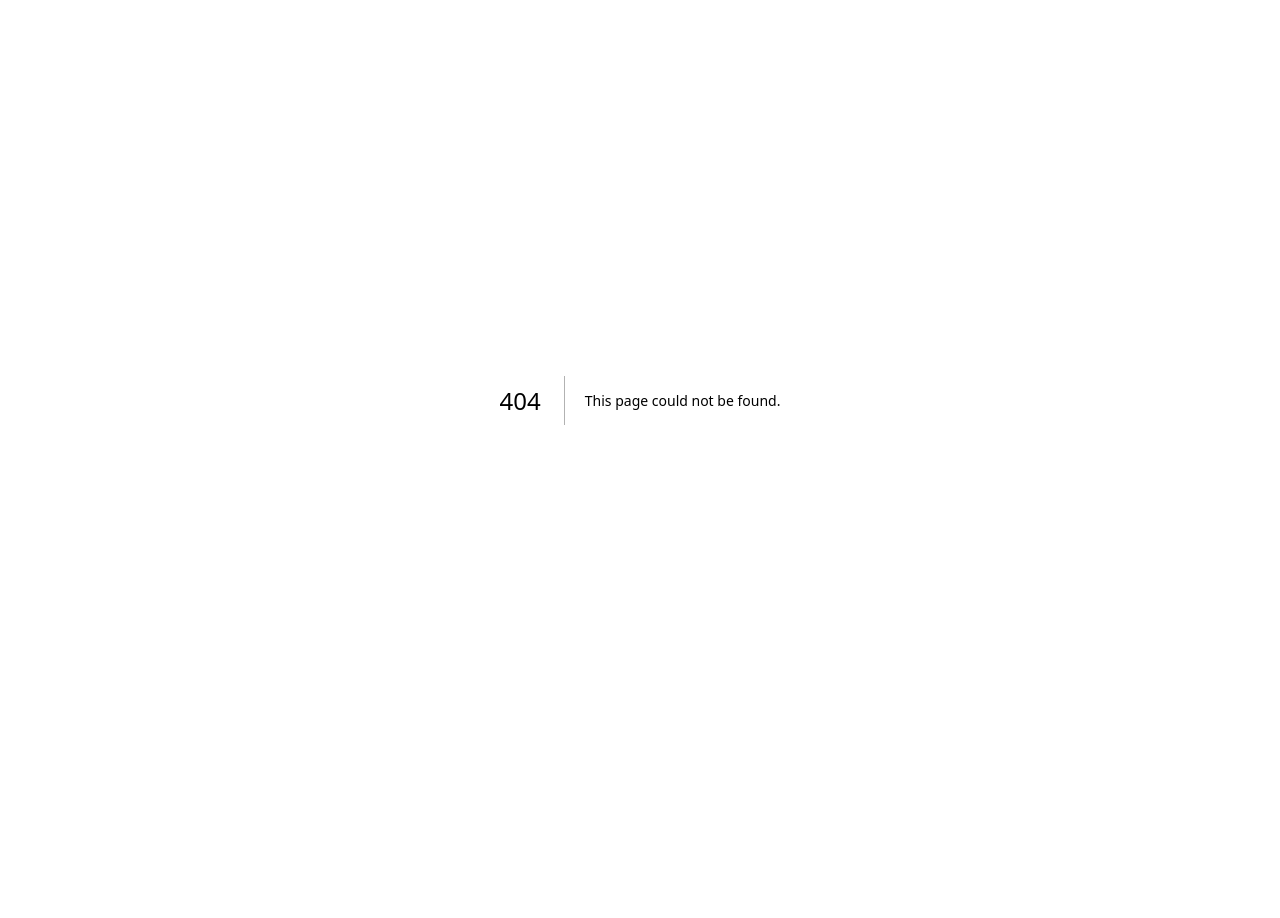
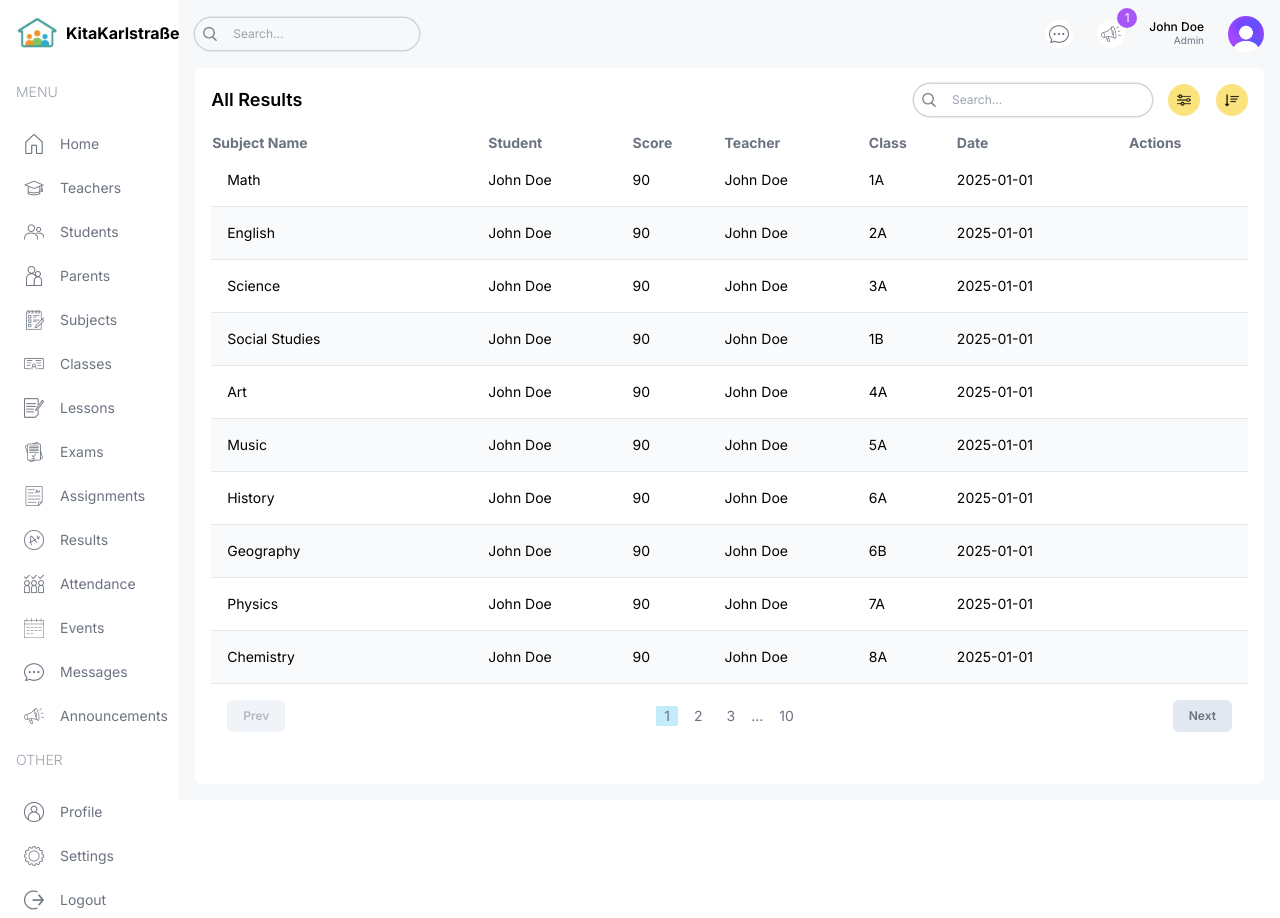
Before and after one commit to dimilidi/kita_app, a Next.js app in the folder kita_frontend/: page /list/results in a window 1280 px wide. Before the commit this address had no page. Before the commit the page ends 800 px from the top, so only its background shows below. Built offline with nearby package versions, Linux system fonts and the light colour scheme.

Commit message:
results list page added

```diff
--- /dev/null
+++ b/kita_frontend/src/app/(dashboard)/list/results/page.tsx
@@ -0,0 +1,108 @@
+import FormModal from "@/components/FormModal";
+import Pagination from "@/components/Pagination";
+import Table from "@/components/Table";
+import TableSearch from "@/components/TableSearch";
+import {
+  resultsData,
+  role,
+} from "@/lib/data";
+import Image from "next/image";
+
+type Result = {
+  id: number;
+  subject: string;
+  class: string;
+  teacher: string;
+  student: string;
+  type: "exam" | "assignment";
+  date: string;
+  score: number;
+};
+
+const columns = [
+  {
+    header: "Subject Name",
+    accessor: "name",
+  },
+  {
+    header: "Student",
+    accessor: "student",
+  },
+  {
+    header: "Score",
+    accessor: "score",
+    className: "hidden md:table-cell",
+  },
+  {
+    header: "Teacher",
+    accessor: "teacher",
+    className: "hidden md:table-cell",
+  },
+  {
+    header: "Class",
+    accessor: "class",
+    className: "hidden md:table-cell",
+  },
+  {
+    header: "Date",
+    accessor: "date",
+    className: "hidden md:table-cell",
+  },
+  {
+    header: "Actions",
+    accessor: "action",
+  },
+];
+
+const ResultListPage = () => {
+  const renderRow = (item: Result) => (
+    <tr
+      key={item.id}
+      className="border-b border-gray-200 even:bg-slate-50 text-sm hover:bg-kitaPurpleLight"
+    >
+      <td className="flex items-center gap-4 p-4">{item.subject}</td>
+      <td>{item.student}</td>
+      <td className="hidden md:table-cell">{item.score}</td>
+      <td className="hidden md:table-cell">{item.teacher}</td>
+      <td className="hidden md:table-cell">{item.class}</td>
+      <td className="hidden md:table-cell">{item.date}</td>
+      <td>
+        <div className="flex items-center gap-2">
+          {role === "admin" || role === "teacher" && (
+            <>
+              <FormModal table="result" type="update" data={item} />
+              <FormModal table="result" type="delete" id={item.id} />
+            </>
+          )}
+        </div>
+      </td>
+    </tr>
+  );
+
+  return (
+    <div className="bg-white p-4 rounded-md flex-1 m-4 mt-0">
+      {/* TOP */}
+      <div className="flex items-center justify-between">
+        <h1 className="hidden md:block text-lg font-semibold">All Results</h1>
+        <div className="flex flex-col md:flex-row items-center gap-4 w-full md:w-auto">
+          <TableSearch />
+          <div className="flex items-center gap-4 self-end">
+            <button className="w-8 h-8 flex items-center justify-center rounded-full bg-kitaYellow">
+              <Image src="/filter.png" alt="" width={14} height={14} />
+            </button>
+            <button className="w-8 h-8 flex items-center justify-center rounded-full bg-kitaYellow">
+              <Image src="/sort.png" alt="" width={14} height={14} />
+            </button>
+            {role === "admin" || role === "teacher" && <FormModal table="result" type="create" />}
+          </div>
+        </div>
+      </div>
+      {/* LIST */}
+      <Table columns={columns} renderRow={renderRow} data={resultsData} />
+      {/* PAGINATION */}
+      <Pagination />
+    </div>
+  );
+};
+
+export default ResultListPage;
```
